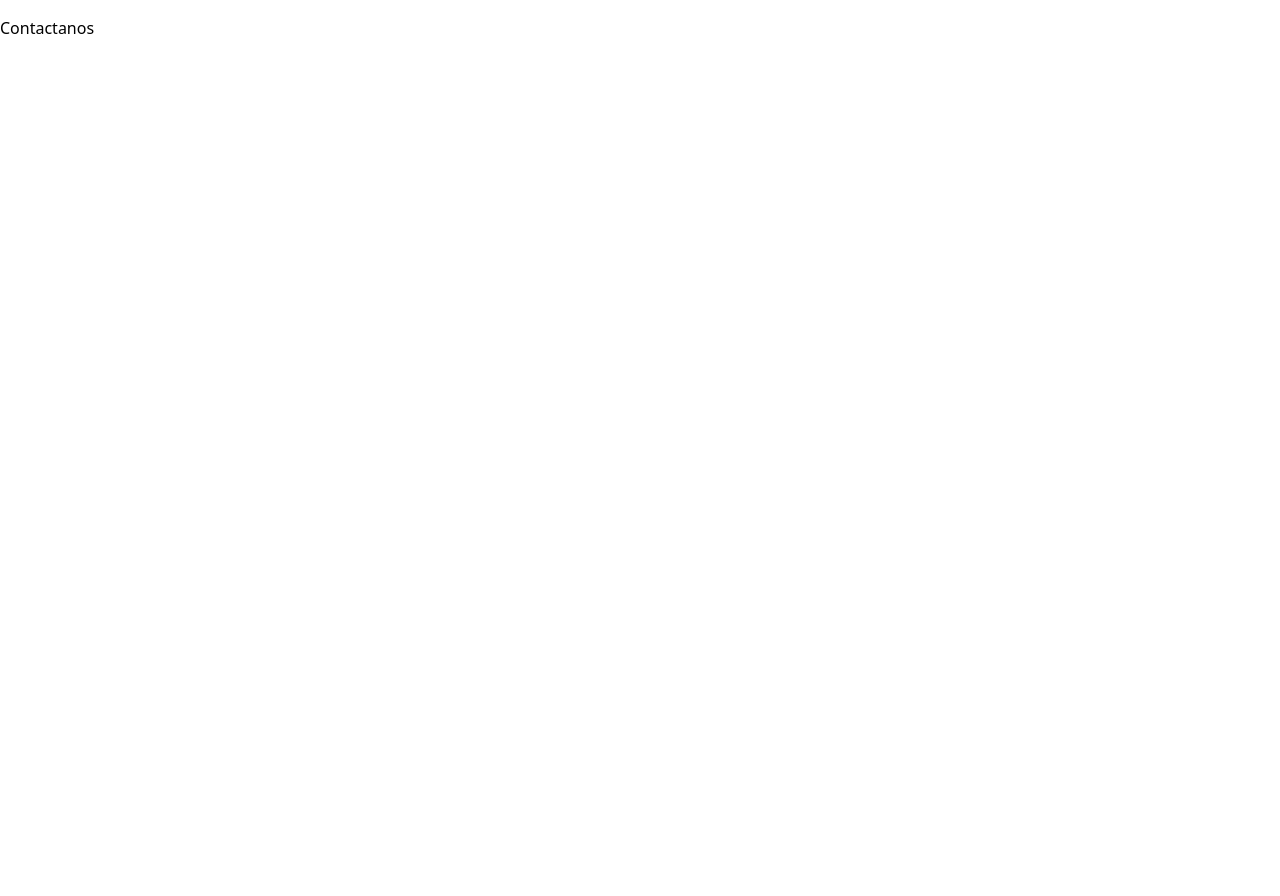
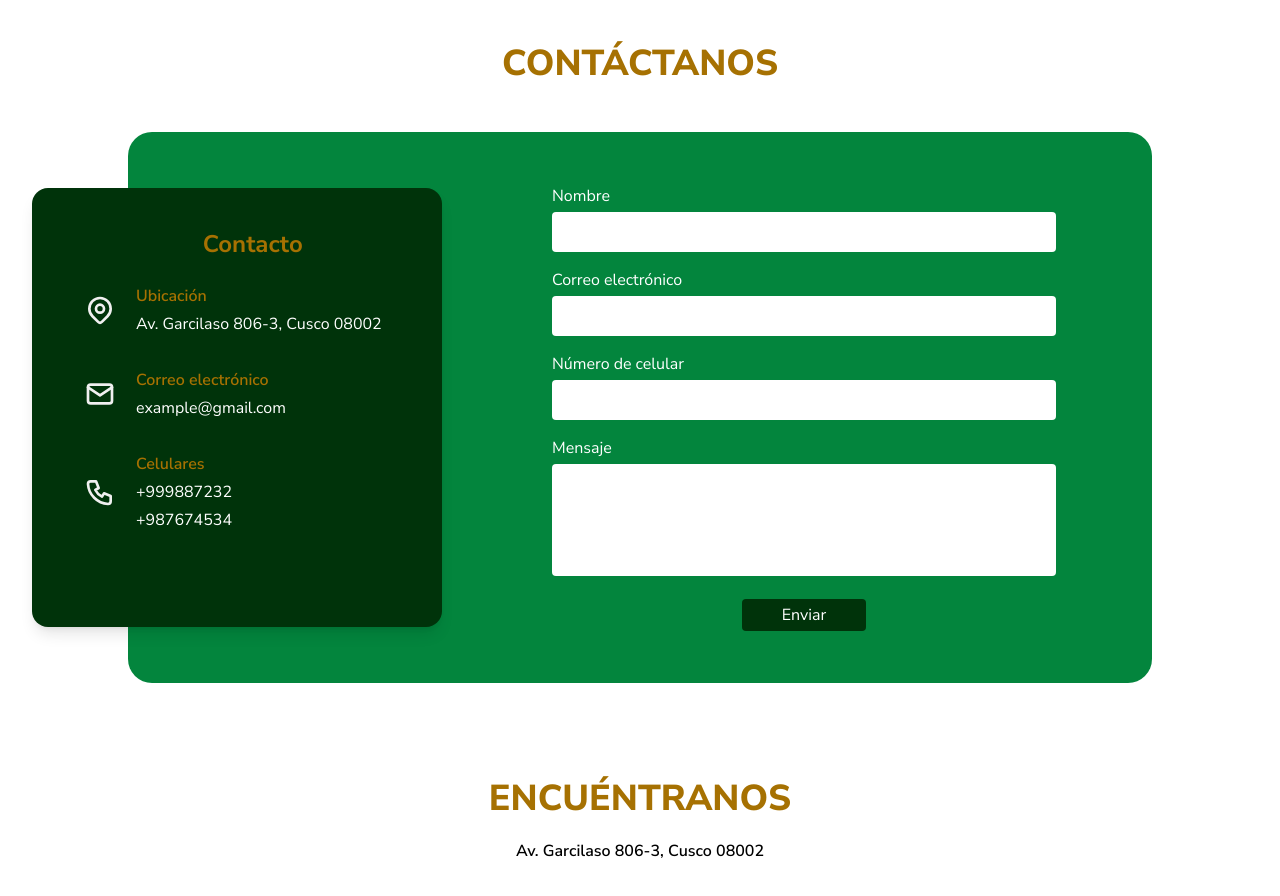
Before and after one commit to monchi789/corlad, a React (Vite) app in the folder frontend/: page /contactanos in a window 1280 px wide. Shown: the part 160-1056 px from the top of the page. Before the commit the page ends 800 px from the top, so only its background shows below. Built offline with nearby package versions, Linux system fonts and the light colour scheme; grey boxes are pictures that could not be loaded.

Commit message:
Agregando pagina de contactanos

```diff
--- a/frontend/src/modules/contactanos/Contactanos.tsx
+++ b/frontend/src/modules/contactanos/Contactanos.tsx
@@ -1,10 +1,19 @@
+import { Footer } from "../../shared/components/Footer";
 import { Header } from "../../shared/components/Header";
+import Contacto from "./contacto/Contacto";
 
 export function Contactanos() {
-    return (
-        <>
-            <Header/>
-            <h1>Contactanos</h1>
-        </>
-    )
+  return (
+    <div>
+      <Header />
+      <h1 className="text-4xl text-[#a67102] font-extrabold font-nunito text-center my-12">CONTÁCTANOS</h1>
+      <Contacto />
+      <div className="text-center space-y-5 mt-24">
+        <h2 className="text-4xl text-[#a67102] font-extrabold font-nunito">ENCUÉNTRANOS</h2>
+        <p className="font-semibold font-nunito">Av. Garcilaso 806-3, Cusco 08002</p>
+        <iframe className="w-full brightness-50 hover:brightness-100 transition-all duration-500" src="https://www.google.com/maps/embed?pb=!1m18!1m12!1m3!1d407.7517838737097!2d-71.97341140739324!3d-13.522664676866231!2m3!1f0!2f0!3f0!3m2!1i1024!2i768!4f13.1!3m3!1m2!1s0x916dd532f288b537%3A0xb89724d8b0977299!2sColegio%20de%20Regional%20de%20Licenciados%20en%20Administracion!5e0!3m2!1ses-419!2spe!4v1719259685683!5m2!1ses-419!2spe" width="600" height="450"  loading="lazy"></iframe>
+      </div>
+      <Footer/>
+    </div>
+  )
 }
```
